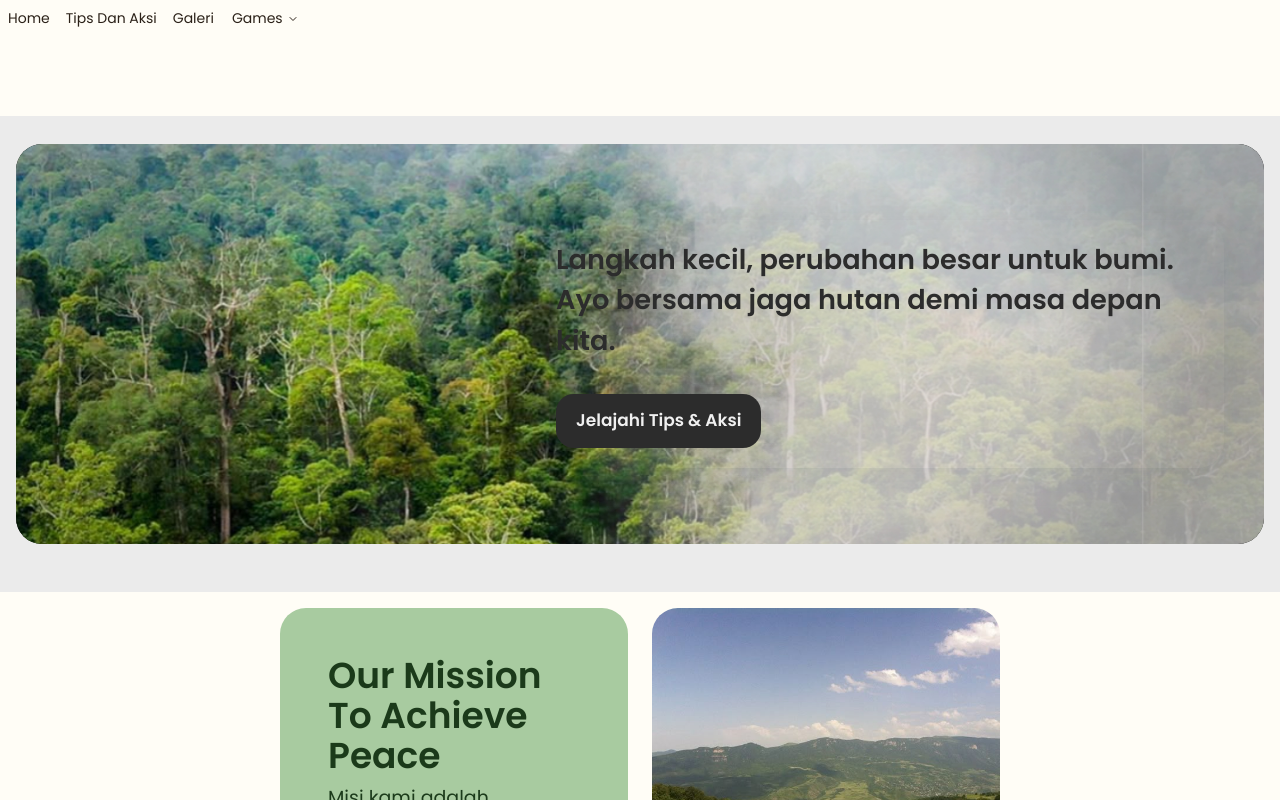
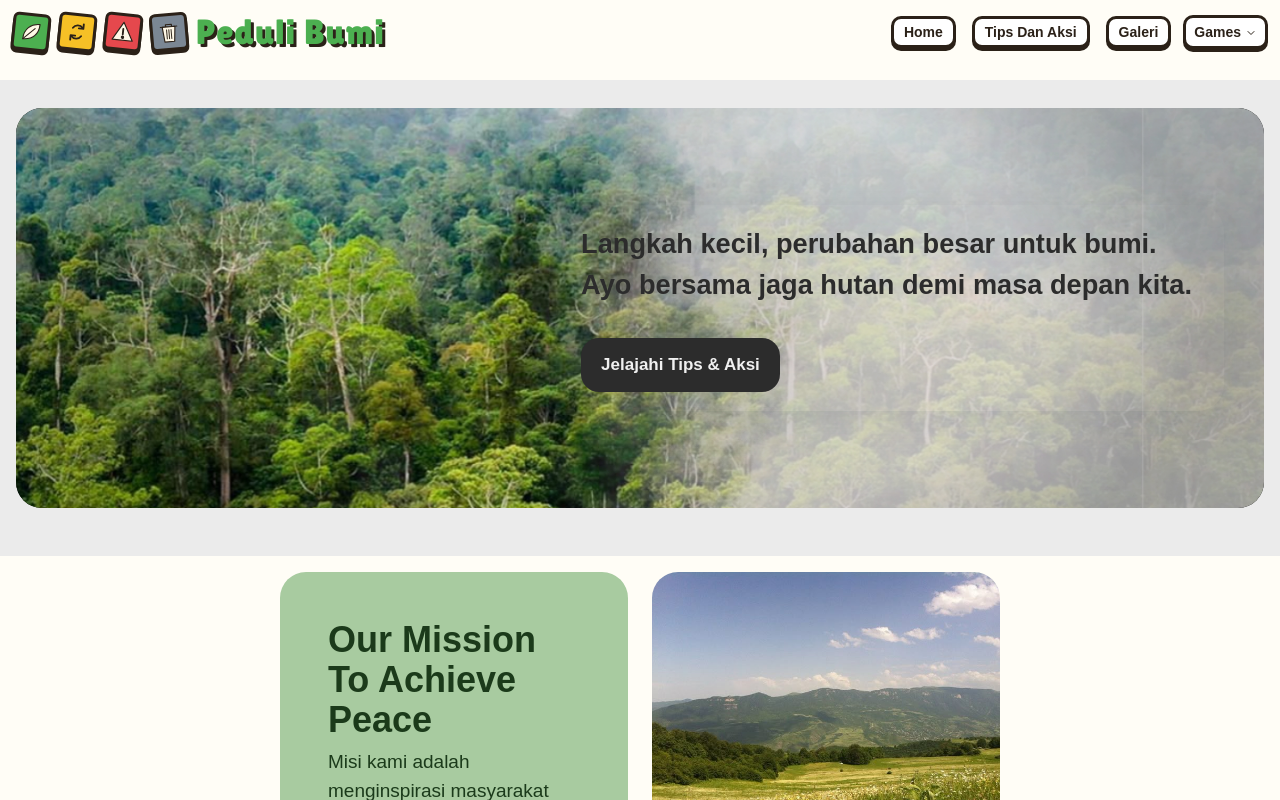
Before and after one commit to excyuef/Peduli-Bumi-Web-Adiwiyata, a React (Vite) app: page / in a window 1280 px wide. Shown: the top 800 px of the page. Built offline with nearby package versions, Linux system fonts and the light colour scheme.

Commit message:
finish non responsive NavBar, and customize shadcn components

```diff
--- a/old/new.html
+++ b/old/new.html
@@ -159,7 +159,7 @@ svg{display:block}
 .title-bins{display:flex;justify-content:center;gap:8px;margin:6px 0 4px}
 .title-bins span{width:44px;height:44px;border:3px solid var(--ink);border-radius:10px;padding:5px;box-shadow:0 3px 0 var(--ink)}
 .title-bins span:nth-child(odd){transform:rotate(-5deg)}.title-bins span:nth-child(even){transform:rotate(4deg)}
-.lead{color:#5b4a3a;margin:4px 0 12px;font-size:16px;font-weight:600}
+.lead{color:#f9c696;margin:4px 0 12px;font-size:16px;font-weight:600}
 .cat-grid{display:grid;grid-template-columns:repeat(4,1fr);gap:10px;margin-bottom:12px}
 .cat{border:3px solid var(--ink);border-radius:12px;background:#fff;overflow:hidden;text-align:left;box-shadow:0 3px 0 var(--ink)}
 .cat-head{display:flex;align-items:center;gap:6px;background:var(--c);color:var(--tx,#fff);font-family:'Lilita One',sans-serif;font-size:17px;padding:4px 8px;border-bottom:3px solid var(--ink)}
@@ -186,13 +186,22 @@ svg{display:block}
 .field{display:block;text-align:left;font-weight:700;margin:0 auto 10px;max-width:320px}
 .field .inp{width:100%;margin-top:2px}
 .code-input{font-family:'Lilita One',sans-serif;font-size:34px;letter-spacing:10px;text-transform:uppercase;text-align:center}
+
+
+
 .diff{display:flex;justify-content:center;gap:8px;margin-bottom:8px;flex-wrap:wrap}
-.diff button{font-family:'Lilita One',sans-serif;font-size:17px;letter-spacing:.5px;padding:6px 18px;border-radius:12px;border:3px solid var(--ink);background:#fff;color:var(--ink);cursor:pointer;box-shadow:0 3px 0 var(--ink)}
+
+.diff button{font-family:'Lilita One',sans-serif;font-size:17px;letter-spacing:.5px;padding:6px 18px;border-radius:12px;border:3px solid var(--ink);
+
+background:#fff;color:var(--ink);cursor:pointer;box-shadow:0 3px 0 var(--ink)}
 .diff button.active{background:var(--anorganik);transform:translateY(2px);box-shadow:0 1px 0 var(--ink)}
 .diff.locked button{pointer-events:none}
 .best{font-size:14px;color:#7a6a58;margin-bottom:12px;min-height:20px;font-weight:600}
 .btn{font-family:'Lilita One',sans-serif;font-size:21px;letter-spacing:.5px;border:3px solid var(--ink);border-radius:14px;padding:9px 28px;cursor:pointer;margin:4px;box-shadow:0 5px 0 var(--ink);transition:transform .08s}
 .btn.primary{background:var(--organik);color:#fff;text-shadow:0 2px 0 rgba(43,33,24,.4)}
+
+
+
 .btn.ghost{background:#fff;color:var(--ink)}
 .btn:active{transform:translateY(4px);box-shadow:0 1px 0 var(--ink)}
 .btn:disabled{opacity:.5;cursor:not-allowed;transform:none;box-shadow:0 5px 0 var(--ink)}
--- a/src/components/NavBar.jsx
+++ b/src/components/NavBar.jsx
@@ -5,7 +5,9 @@ import {
     NavigationMenuLink,
     NavigationMenuList,
     NavigationMenuTrigger,
-} from "@/components/ui/navigation-menu"
+} from "@/components/ui/navigation-menu";
+
+import { Button } from "@/components/ui/button";
 
 import {
     Sheet,
@@ -15,45 +17,140 @@ import {
     SheetHeader,
     SheetTitle,
     SheetTrigger,
-} from "@/components/ui/sheet"
+} from "@/components/ui/sheet";
 
 const menuItems = [
     { label: "Home", href: "/" },
     { label: "Tips Dan Aksi", href: "/tips" },
     { label: "Galeri", href: "/galeri" },
-]
+];
 
 const games = [
     { label: "Eko Suit", href: "/games/eko-suit" },
     { label: "Olah Pilih Sampah", href: "/games/olah-pilih-sampah" },
-]
+];
 
 const NavItem = ({ label, href }) => (
     <NavigationMenuItem>
-        <NavigationMenuLink asChild>
-            <a href={href}>{label}</a>
+        <NavigationMenuLink className="" asChild>
+            <Button href={href}>{label}</Button>
         </NavigationMenuLink>
     </NavigationMenuItem>
-)
+);
 
 const GamesMenu = () => (
     <NavigationMenuItem>
         <NavigationMenuTrigger>Games</NavigationMenuTrigger>
+
         <NavigationMenuContent>
             {games.map((g) => (
                 <NavigationMenuLink key={g.href} asChild>
-                    <a href={g.href}>{g.label}</a>
+                    <Button href={g.href}>{g.label}</Button>
                 </NavigationMenuLink>
             ))}
         </NavigationMenuContent>
     </NavigationMenuItem>
-)
+);
+
+const logoChildStyle =
+    "border-3 shadow-[0_3px_0_var(--ink)] border-foreground rounded-sm p-1";
+
+const Logo = () => (
+    <>
+        <div className="flex items-center gap-2" id="titleBins">
+            <span className={`bg-[#4caf50] rotate-6 ${logoChildStyle}`}>
+                <svg viewBox="0 0 64 64" aria-hidden="true" className="size-6">
+                    <g
+                        fill="none"
+                        stroke="#2b2118"
+                        strokeWidth="3"
+                        strokeLinejoin="round"
+                        strokeLinecap="round"
+                    >
+                        <path
+                            d="M12 52 C12 26 30 10 54 10 C54 36 38 52 12 52 Z"
+                            fill="#fff8e7"
+                        />
+                        <path d="M12 52 L42 22" />
+                    </g>
+                </svg>
+            </span>
+
+            <span className={`bg-[#f6c026] rotate-6 ${logoChildStyle}`}>
+                <svg viewBox="0 0 64 64" aria-hidden="true" className="size-6">
+                    <g
+                        fill="none"
+                        stroke="#2b2118"
+                        strokeWidth="3"
+                        strokeLinejoin="round"
+                        strokeLinecap="round"
+                    >
+                        <path
+                            d="M20 22 A16 16 0 0 1 46 20"
+                            fill="none"
+                            strokeWidth="5"
+                        />
+                        <path d="M48 10 V22 H36" fill="none" strokeWidth="5" />
+                        <path
+                            d="M44 42 A16 16 0 0 1 18 44"
+                            fill="none"
+                            strokeWidth="5"
+                        />
+                        <path d="M16 54 V42 H28" fill="none" strokeWidth="5" />
+                    </g>
+                </svg>
+            </span>
+
+            <span className={`bg-[#e5484d] rotate-6 ${logoChildStyle}`}>
+                <svg viewBox="0 0 64 64" aria-hidden="true" className="size-6">
+                    <g
+                        fill="none"
+                        stroke="#2b2118"
+                        strokeWidth="3"
+                        strokeLinejoin="round"
+                        strokeLinecap="round"
+                    >
+                        <path d="M32 6 L59 54 H5 Z" fill="#fff8e7" />
+                        <path d="M32 24 V38" strokeWidth="5" />
+                        <circle cx="32" cy="46" r="3" fill="#2b2118" />
+                    </g>
+                </svg>
+            </span>
+
+            <span className={`bg-[#7b8794] rotate-355 ${logoChildStyle}`}>
+                <svg viewBox="0 0 64 64" aria-hidden="true" className="size-6">
+                    <g
+                        fill="none"
+                        stroke="#2b2118"
+                        strokeWidth="3"
+                        strokeLinejoin="round"
+                        strokeLinecap="round"
+                    >
+                        <path d="M10 18 H54 M24 18 V12 H40 V18" />
+                        <path d="M15 18 H49 L45 58 H19 Z" fill="#fff8e7" />
+                        <path
+                            d="M26 26 V50 M32 26 V50 M38 26 V50"
+                            strokeWidth="2.5"
+                        />
+                    </g>
+                </svg>
+            </span>
+        </div>
+        <h1
+		className="font-['Lilita_One'] font-normal text-[clamp(30px,5vw,35px)] leading-none text-(--organik) [text-shadow:3px_3px_0_var(--ink)] tracking-[1px]">
+			Peduli Bumi
+		</h1>
+    </>
+);
 
 export default function NavBar() {
     return (
         <>
             {/* Desktop */}
-            <div className="hidden md:block">
+            <div className="hidden md:flex md:fixed left-0 right-0 top-0 z-50 justify-between px-3 py-2 bg-background">
+                <div className="flex justify-center items-center gap-2">
+                    <Logo />
+                </div>
                 <NavigationMenu>
                     <NavigationMenuList>
                         {menuItems.map((item) => (
@@ -65,15 +162,10 @@ export default function NavBar() {
             </div>
 
             {/* Mobile */}
-            <div className="md:hidden">
+            <div className="md:hidden flex items-end justify-end px-3 py-2">
                 <Sheet>
-                    <SheetContent
-                    className="w-50!">
-                        <SheetTrigger aria-label="Open menu">☰</SheetTrigger>
-                    </SheetContent>
                     <SheetTrigger aria-label="Open menu">☰</SheetTrigger>
-                    <SheetContent
-                    className="w-50!">
+                    <SheetContent className="w-50!">
                         <SheetHeader>
                             <SheetTitle>Navigation Menu</SheetTitle>
                             <SheetDescription>Take your time.</SheetDescription>
@@ -90,5 +182,5 @@ export default function NavBar() {
                 </Sheet>
             </div>
         </>
-    )
+    );
 }
--- a/src/components/ui/button.jsx
+++ b/src/components/ui/button.jsx
@@ -7,7 +7,7 @@ const buttonVariants = cva(
   {
     variants: {
       variant: {
-        default: "bg-primary text-primary-foreground hover:bg-primary/80",
+        default: "bg-white text-foreground border-foreground border-3 rounded-lg hover:shadow-[0_1px_0_var(--ink)] hover:translate-y-[2px] shadow-[0_3px_0_var(--ink)] font-semibold",
         outline:
           "border-border bg-background hover:bg-muted hover:text-foreground aria-expanded:bg-muted aria-expanded:text-foreground dark:border-input dark:bg-input/30 dark:hover:bg-input/50",
         secondary:
--- a/src/components/ui/navigation-menu.jsx
+++ b/src/components/ui/navigation-menu.jsx
@@ -54,7 +54,8 @@ function NavigationMenuItem({
 }
 
 const navigationMenuTriggerStyle = cva(
-  "group/navigation-menu-trigger inline-flex h-9 w-max items-center justify-center rounded-lg px-2.5 py-1.5 text-sm font-medium transition-all outline-none hover:bg-muted focus:bg-muted focus-visible:ring-3 focus-visible:ring-ring/50 focus-visible:outline-1 disabled:pointer-events-none disabled:opacity-50 data-popup-open:bg-muted/50 data-popup-open:hover:bg-muted data-open:bg-muted/50 data-open:hover:bg-muted data-open:focus:bg-muted"
+  "group/navigation-menu-trigger ml-1 inline-flex w-max items-center justify-center rounded-lg px-2 py-1 text-sm font-medium transition-all outline-none focus-visible:ring-3 focus-visible:ring-ring/50 focus-visible:outline-1 disabled:pointer-events-none disabled:opacity-50 bg-white text-foreground border-foreground border-3 rounded-lg hover:shadow-[0_1px_0_var(--ink)] hover:translate-y-[2px] shadow-[0_3px_0_var(--ink)] font-semibold"
+  // data-open:hover:bg-muted data-open:focus:bg-muted data-popup-open:bg-muted/50 data-popup-open:hover:bg-muted data-open:bg-muted/50 hover:bg-muted focus:bg-muted"
 )
 
 function NavigationMenuTrigger({
@@ -127,7 +128,7 @@ function NavigationMenuLink({
     <NavigationMenuPrimitive.Link
       data-slot="navigation-menu-link"
       className={cn(
-        "flex items-center gap-2 rounded-lg p-2 text-sm transition-all outline-none hover:bg-muted focus:bg-muted focus-visible:ring-3 focus-visible:ring-ring/50 focus-visible:outline-1 in-data-[slot=navigation-menu-content]:rounded-md data-active:bg-muted/50 data-active:hover:bg-muted data-active:focus:bg-muted [&_svg:not([class*='size-'])]:size-4",
+        "flex items-center gap-2 rounded-lg p-2 text-sm transition-all outline-none focus-visible:ring-3 focus-visible:ring-ring/50 focus-visible:outline-1 in-data-[slot=navigation-menu-content]:rounded-md data-active:bg-muted/50 data-active:hover:bg-muted data-active:focus:bg-muted [&_svg:not([class*='size-'])]:size-4",
         className
       )}
       {...props}
--- a/src/index.css
+++ b/src/index.css
@@ -1,5 +1,6 @@
 @import url("https://fonts.googleapis.com/css2?family=Poppins:wght@400;600&display=swap");
 @import url("https://fonts.googleapis.com/css2?family=Atkinson+Hyperlegible:wght@400;700&family=Bricolage+Grotesque:opsz,wght@12..96,600;12..96,700;12..96,800&display=swap");
+@import url('https://fonts.googleapis.com/css2?family=Lilita+One&display=swap');
 
 @import "tailwindcss";
 @import "tw-animate-css";
@@ -11,9 +12,8 @@
 @theme {
   --color-custom-white: #f8f9fa;
 
-  --font-sans: "Poppins", sans-serif;
-  --font-poppins: "Poppins", sans-serif;
-  --font-heading: "Inter Variable", sans-serif;
+  --font-sans: "Baloo 2", sans-serif;
+  --font-heading: "Lilita One", sans-serif;
 }
 
 @theme inline {
@@ -164,7 +164,6 @@
   --sidebar-border: #7b8794;
   --sidebar-ring: #4caf50;
 
-  /* Custom palette */
   --bg: #fffdf6;
   --surface: #fff8e7;
   --ink: #2b2118;
@@ -179,7 +178,7 @@
 
   --sun: #f6c026;
   --sun-soft: #fff8e7;
-  --sun-ink: #2b2118;
+  --sun-in: #2b2118;
 
   --danger: #e5484d;
 
@@ -197,7 +196,6 @@
   --player:#2f6fd6;
   --cpu:#d64545;
   --clock:#e8862a;
-
 }
 
 .dark {
```
Also changed, not shown: public/PeduliEarth.png (added), public/peduli-bumi.png (added).
